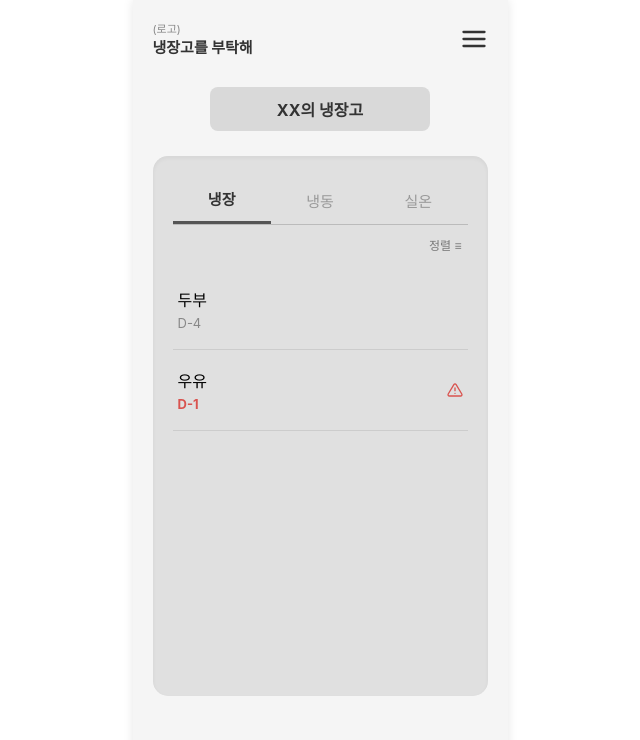
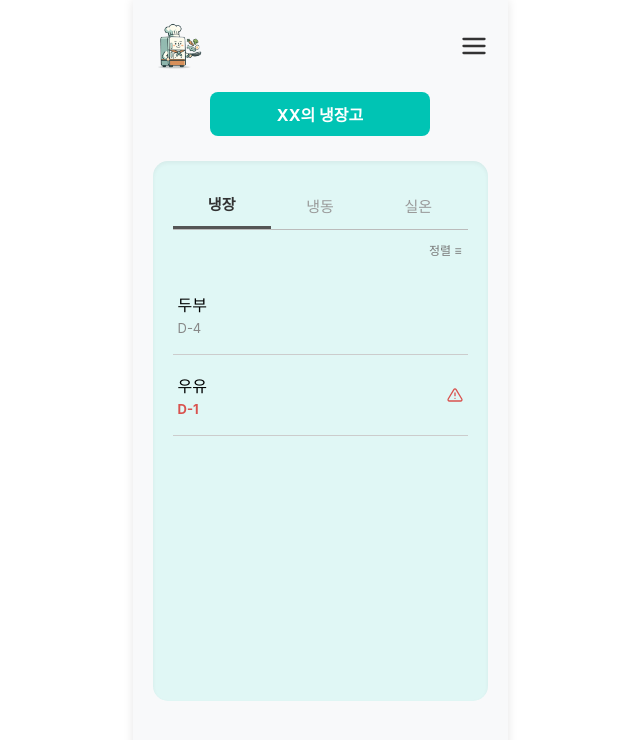
Before and after one commit to LGCNSminipj4/frontend, a React (Create React App) app: page /fridge in a window 1280 px wide. Shown: the top 740 px of the page, without its empty margins (320-960 px from the left). Built offline with nearby package versions, Linux system fonts and the light colour scheme.

Commit message:
feat : Fridge 페이지 로고 추가 및 cscs 수정

```diff
--- a/src/features/fridge/page/FridgeIndex.css
+++ b/src/features/fridge/page/FridgeIndex.css
@@ -1,7 +1,7 @@
 .fridge-main {
   max-width: 375px;
   margin: 0 auto;
-  background-color: #f5f5f5;
+  background-color: #F8F9FA;
   min-height: 100vh;
   padding: 20px;
   position: relative;
@@ -12,21 +12,32 @@
   display: flex;
   justify-content: space-between;
   align-items: center;
-  margin-bottom: 30px;
+  padding: 0px 5px;
+  margin-bottom: 20px;
 }
 
 .logo-area {
   display: flex;
-  flex-direction: column;
+  align-items: center;
+  cursor: pointer;
+  margin-left: -5px;
 }
 
-.logo-sub { font-size: 11px; color: #888; }
-.logo-main { font-size: 15px; font-weight: bold; color: #333; }
+.header-logo {
+  height: 52px;
+  width: auto;
+  object-fit: contain;
+}
 
 .menu-icon {
   cursor: pointer;
   color: #333;
+  margin-right: -5px;
 }
+
+.logo-sub { font-size: 11px; color: #888; }
+
+.logo-main { font-size: 15px; font-weight: bold; color: #333; }
 
 .user-title-container {
   display: flex;
@@ -35,17 +46,17 @@
 }
 
 .user-badge {
-  background-color: #d9d9d9;
+  background-color: #00C4B4;
   padding: 10px 40px;
   min-width: 140px;
   text-align: center;
   border-radius: 8px;
   font-weight: bold;
-  color: #333;
+  color: #FFFFFF;
 }
 
 .fridge-card {
-  background-color: #e0e0e0;
+  background-color: #E0F7F5;
   border-radius: 15px;
   padding: 20px;
   min-height: 500px;
--- a/src/features/fridge/page/FridgeIndex.jsx
+++ b/src/features/fridge/page/FridgeIndex.jsx
@@ -5,6 +5,7 @@ import {
   FiMenu, FiPlusCircle, FiTrash2,
   FiUser, FiLogOut, FiAlertTriangle
 } from 'react-icons/fi';
+import logoImg from '../../../components/images/Fridge.png';
 
 const FridgeIndex = () => {
   const navigate = useNavigate();
@@ -70,8 +71,7 @@ const FridgeIndex = () => {
       {/* --- 헤더 --- */}
       <header className="fridge-header">
         <div className="logo-area">
-          <span className="logo-sub">(로고)</span>
-          <span className="logo-main">냉장고를 부탁해</span>
+          <img src={logoImg} alt="Fridge.png" className="header-logo" />
         </div>
         <FiMenu size={28} className="menu-icon" onClick={() => setIsDrawerOpen(true)} />
       </header>
```
